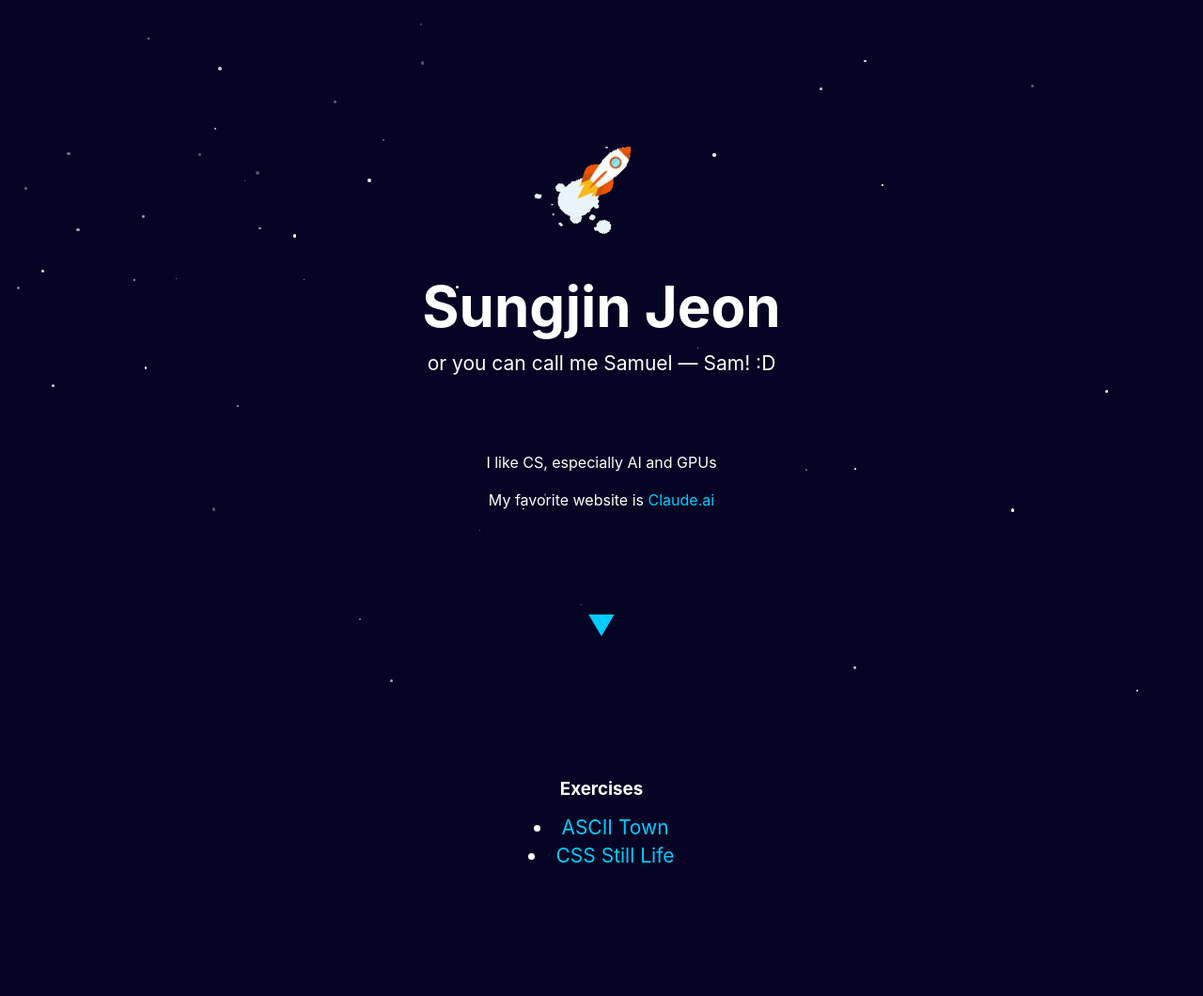
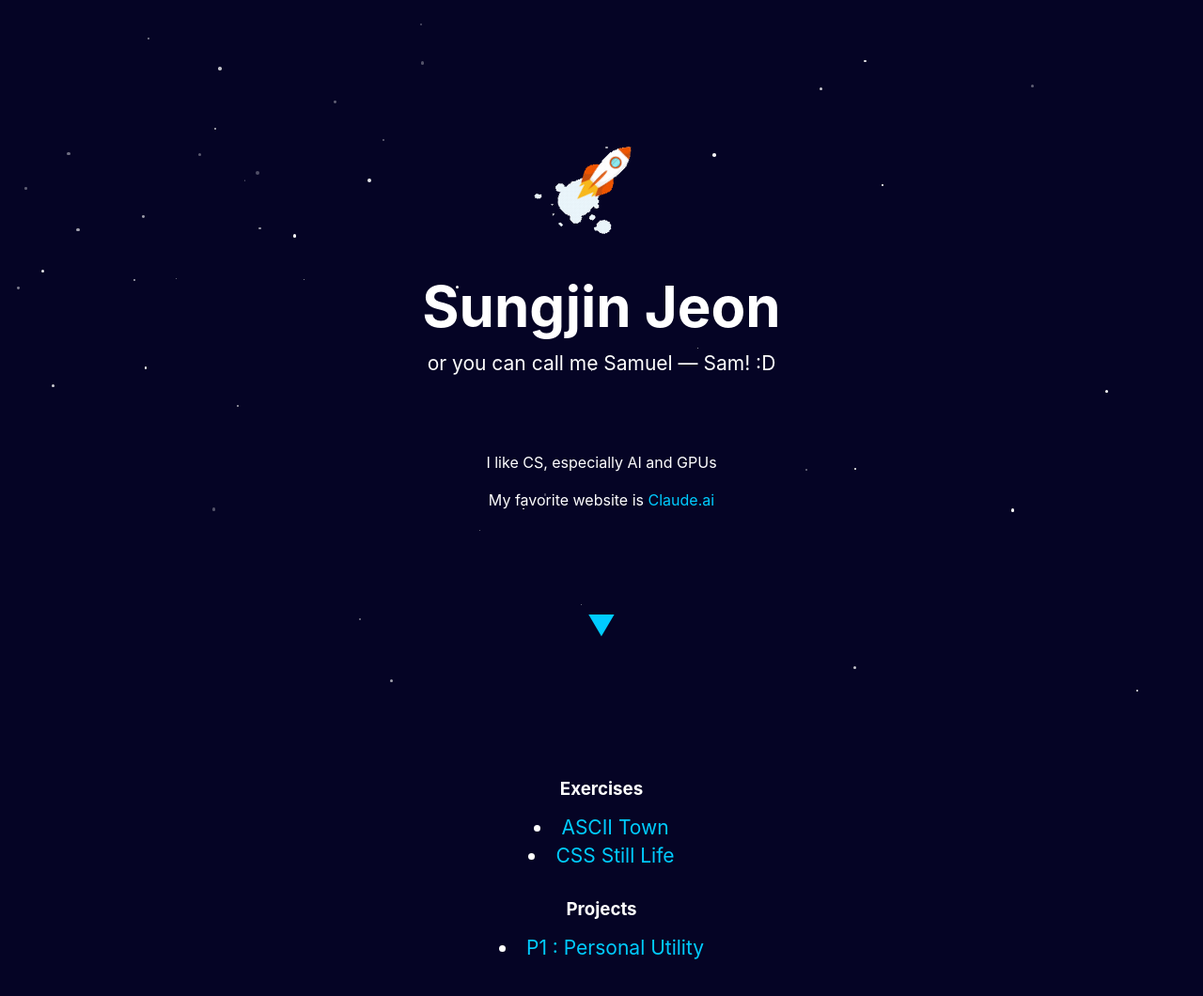
Before and after one commit to InputYourNamePlz/UIDesign1, a plain HTML site: page index.html in a window 1280 px wide. Shown: the whole page at 94% size. Drawn offline with Linux system fonts and the light colour scheme; a web font is replaced by a local one.

Commit message:
Update index.html

```diff
--- a/index.html
+++ b/index.html
@@ -94,6 +94,11 @@
         <li><a href="ascii/exterior.html">ASCII Town</a></li>
         <li><a href="codingfromlife/index.html">CSS Still Life</a></li>
       </ul>
+
+      <h3>Projects</h3>
+      <ul>
+        <li><a href="../soundiary">P1 : Personal Utility</a></li>
+      </ul>
     </div>
   </div>
 </body>
```
